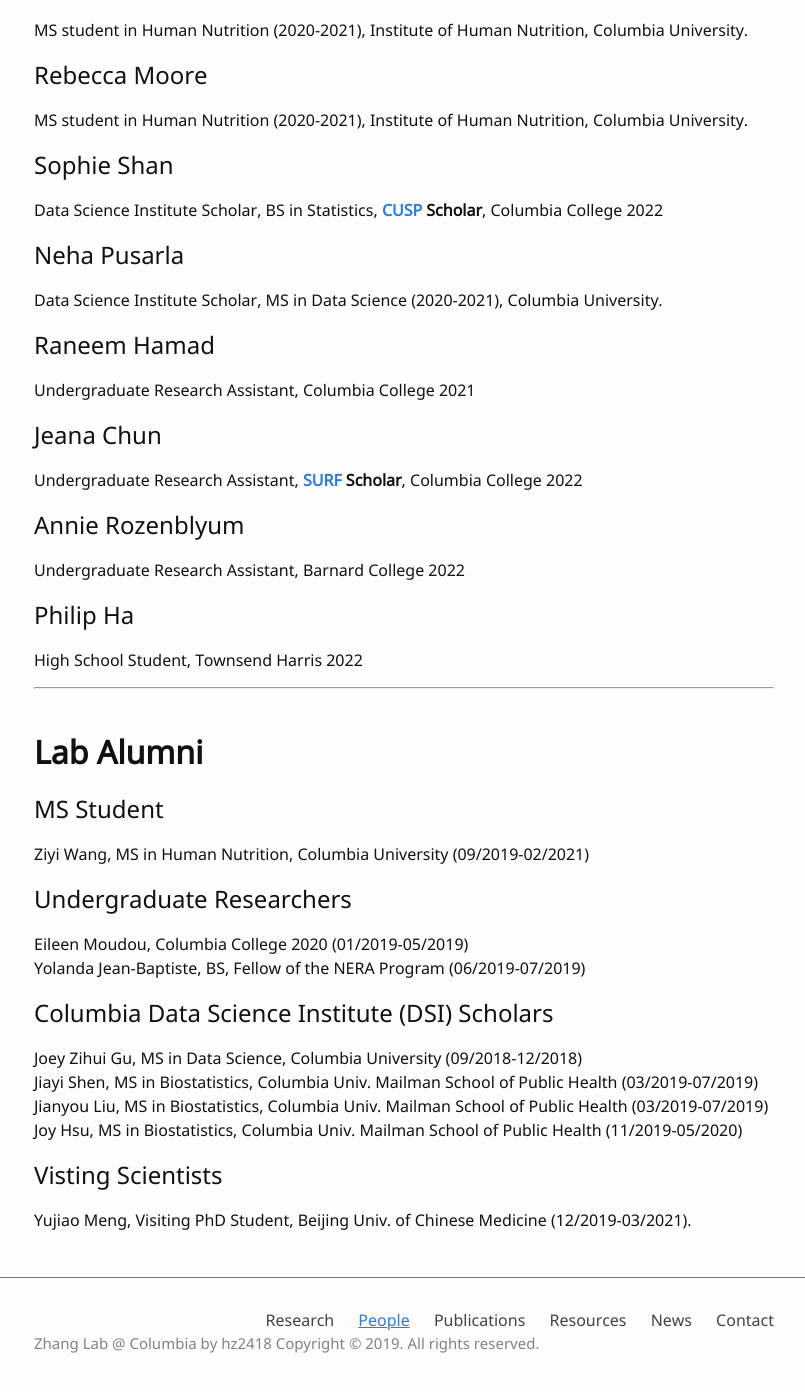
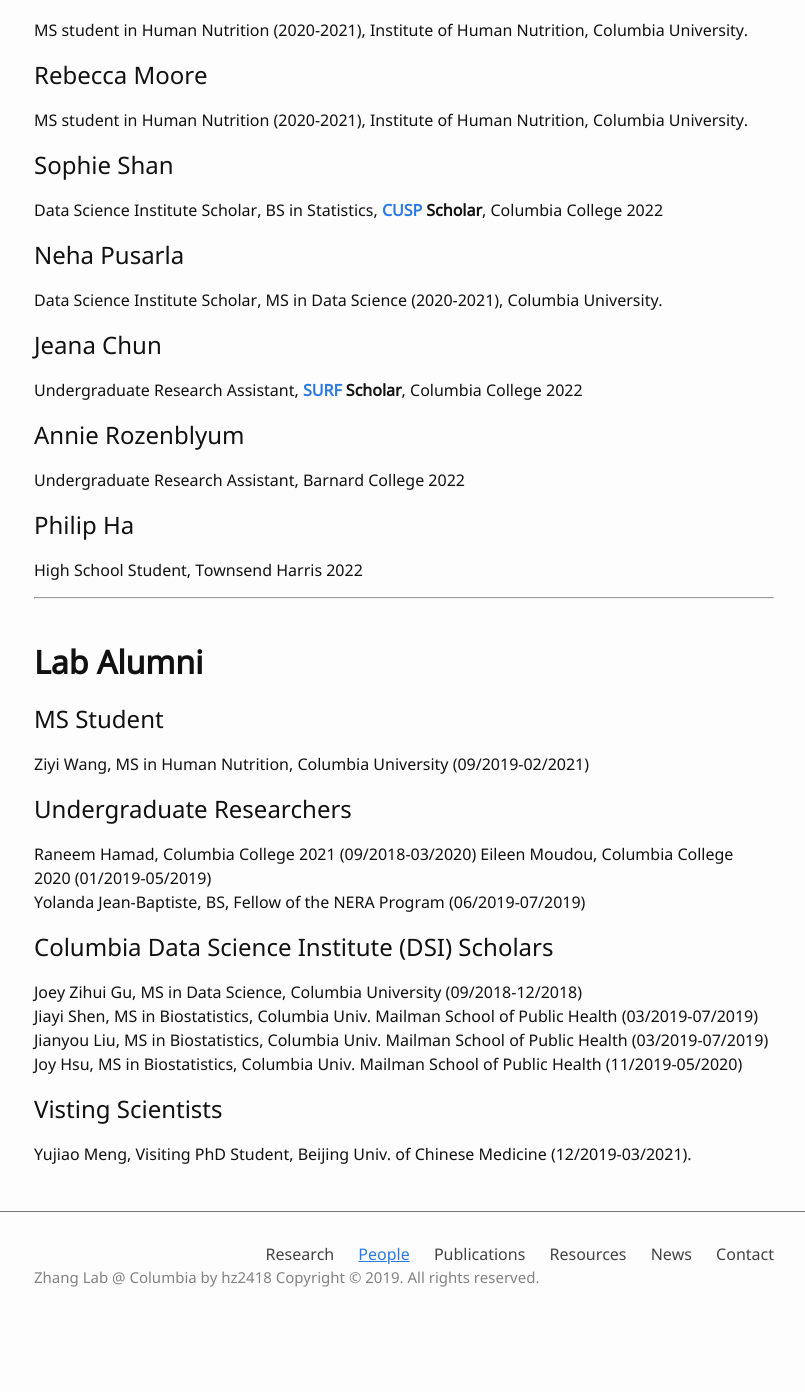
Before and after one commit to hanruizhang/zhanglab, a Jekyll site: the page built from 2_People.md, in a window 1280 px wide and 1400 px high, scrolled down 2784 px. Shown: the top 1392 px of the window, without its empty margins (236-1041 px from the left). Built offline with Jekyll 4.4.1, drawn with Linux system fonts in a browser that asks for light colours; comment, search, counter and statistics services are not loaded; after the commit the page ends 4118 px from its top, so only the background shows below that.

Commit message:
Update 2_People.md

```diff
--- a/2_People.md
+++ b/2_People.md
@@ -93,9 +93,6 @@
 ## Neha Pusarla
 #### Data Science Institute Scholar, MS in Data Science (2020-2021), Columbia University.
 
-## Raneem Hamad
-#### Undergraduate Research Assistant, Columbia College 2021
-
 ## Jeana Chun
 #### Undergraduate Research Assistant, **[SURF](http://www.columbia.edu/cu/biology/ug/surf/) Scholar**, Columbia College 2022
 
@@ -113,6 +110,7 @@
 Ziyi Wang, MS in Human Nutrition, Columbia University (09/2019-02/2021)
 
 ## Undergraduate Researchers
+Raneem Hamad, Columbia College 2021 (09/2018-03/2020)
 Eileen Moudou, Columbia College 2020 (01/2019-05/2019)
 Yolanda Jean-Baptiste, BS, Fellow of the NERA Program (06/2019-07/2019)
 
```
